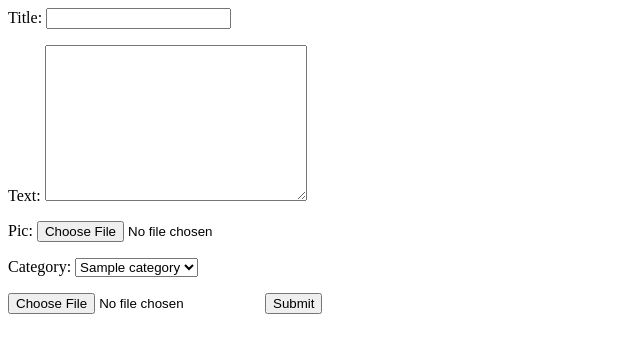
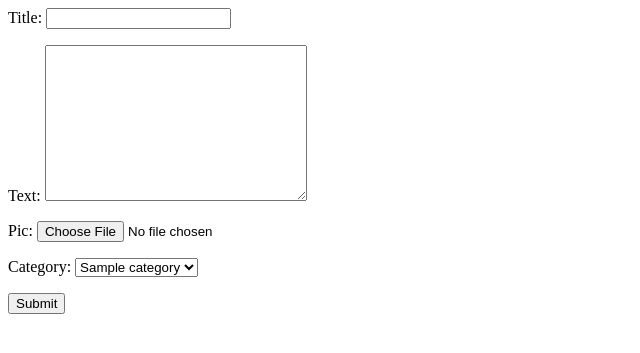
Before and after one commit to amm-poiais/laktionova_tsaplina, a Django app: template templates/create_news.html in a window 1280 px wide. Shown: the top 353 px of the page, without its empty margins (0-640 px from the left). Run offline with Django 3.2, Linux system fonts and the light colour scheme; the template is opened without the code that fills it: values that come from a table or form of the project are taken from there, others are empty; tables that the repository leaves empty hold one stand-in row (values such as "Sample post").

Commit message:
Erased extra file uploader

```diff
--- a/templates/create_news.html
+++ b/templates/create_news.html
@@ -2,7 +2,6 @@
     {% csrf_token %}
     {{fm.as_p}}
     <p>
-        <input class="input" type="file" name="myfile">
         <input type="submit">
     </p>
 </form>
```
